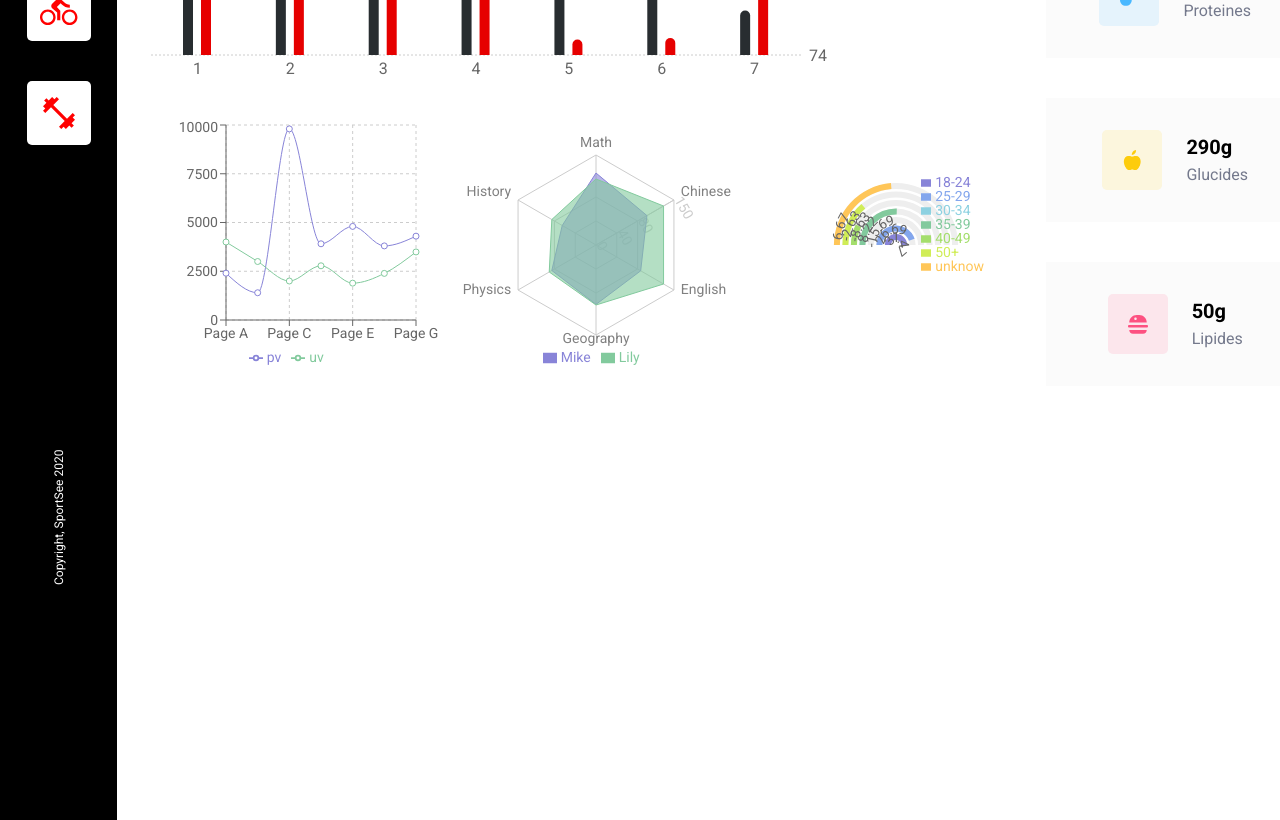
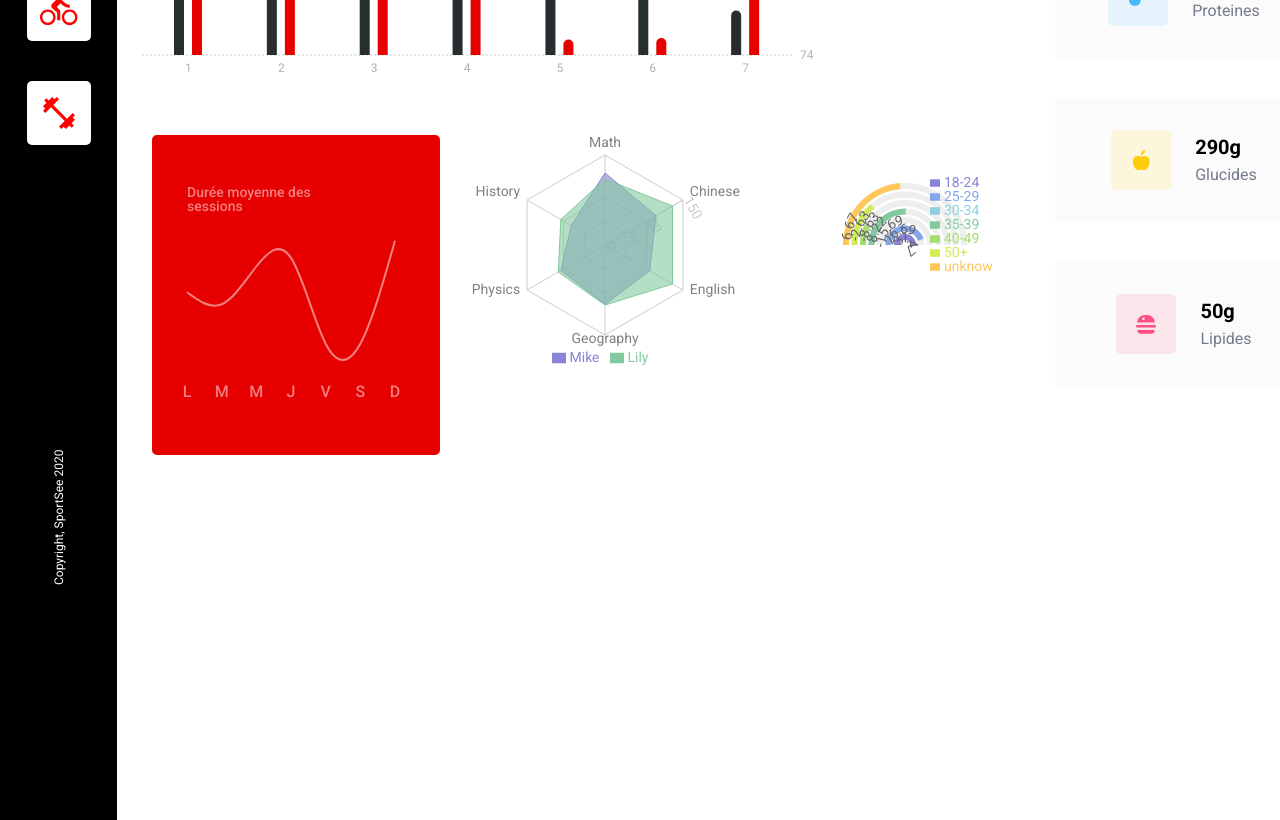
Before and after one commit to juliengDev/OPC_Projet_12, a React (Create React App) app: page / in a window 1280 px wide. Shown: the part 660-1480 px from the top of the page. Built offline with nearby package versions, Linux system fonts and the light colour scheme.

Commit message:
Finalisation du chart LineChartActivity

```diff
--- a/src/components/lineChartActivity/index.jsx
+++ b/src/components/lineChartActivity/index.jsx
@@ -1,73 +1,90 @@
-import "../../styles/style.css"
-import {
-  LineChart,
-  CartesianGrid,
-  XAxis,
-  YAxis,
-  Tooltip,
-  Legend,
-  Line,
-} from "recharts"
-const LineChartActivity = () => {
-  const data = [
-    {
-      name: "Page A",
-      uv: 4000,
-      pv: 2400,
-      amt: 2400,
-    },
-    {
-      name: "Page B",
-      uv: 3000,
-      pv: 1398,
-      amt: 2210,
-    },
-    {
-      name: "Page C",
-      uv: 2000,
-      pv: 9800,
-      amt: 2290,
-    },
-    {
-      name: "Page D",
-      uv: 2780,
-      pv: 3908,
-      amt: 2000,
-    },
-    {
-      name: "Page E",
-      uv: 1890,
-      pv: 4800,
-      amt: 2181,
-    },
-    {
-      name: "Page F",
-      uv: 2390,
-      pv: 3800,
-      amt: 2500,
-    },
-    {
-      name: "Page G",
-      uv: 3490,
-      pv: 4300,
-      amt: 2100,
-    },
-  ]
+import React from "react"
+import { LineChart, XAxis, Tooltip, Line, YAxis, Legend } from "recharts"
+
+const getDayOfWeek = (day) => {
+  const daysOfWeek = ["L", "M", "M", "J", "V", "S", "D"]
+  return daysOfWeek[day - 1] || ""
+}
+
+const CustomTooltip = ({ active, payload }) => {
+  if (active && payload && payload.length) {
+    const sessionLength = payload[0].value
+    return (
+      <div className="lineChartActivity__tooltip">{`${sessionLength} min`}</div>
+    )
+  }
+  return null
+}
+
+const LineChartActivity = ({ datas }) => {
+  const data = datas[0].averageSessions
+  const chartData = data.map((item) => ({
+    day: item.day,
+    dayOfWeek: getDayOfWeek(item.day),
+    sessionLength: item.sessionLength,
+  }))
+
+  const ChartTitle = () => {
+    return (
+      <h3 className="lineChartActivity__title">Durée moyenne des sessions</h3>
+    )
+  }
+
   return (
     <section className="lineChartActivity grid-item grid-item-5">
       <LineChart
-        width={300}
-        height={250}
-        data={data}
+        width={258}
+        height={263}
+        data={chartData}
         margin={{ top: 5, right: 30, left: 20, bottom: 5 }}
       >
-        <CartesianGrid strokeDasharray="3 3" />
-        <XAxis dataKey="name" />
-        <YAxis />
-        <Tooltip />
-        <Legend />
-        <Line type="monotone" dataKey="pv" stroke="#8884d8" />
-        <Line type="monotone" dataKey="uv" stroke="#82ca9d" />
+        <Legend
+          layout=""
+          verticalAlign="top"
+          align="left"
+          content={<ChartTitle />}
+          width={170}
+        />
+        <XAxis
+          dataKey="dayOfWeek"
+          tickLine={false}
+          tick={{
+            fontFamily: "Roboto",
+            fill: "#fff",
+            fontSize: 16,
+            fontWeight: 500,
+          }}
+          axisLine={false}
+        />
+        <YAxis
+          dataKey="sessionLength"
+          domain={["dataMin - 20", "dataMax + 50"]}
+          hide={true}
+          axisLine={false}
+        />
+
+        <Tooltip
+          animationEasing="ease-out"
+          offset={40}
+          wrapperStyle={{ outline: "none" }}
+          content={<CustomTooltip />}
+          active={false}
+        />
+
+        <Line
+          type="natural"
+          dataKey="sessionLength"
+          dot={false}
+          stroke="#FFF"
+          strokeWidth={2}
+          isAnimationActive={false}
+          activeDot={{
+            fill: "white",
+            stroke: "rgba(255,255,255,0.3)",
+            strokeWidth: 10,
+            r: 5,
+          }}
+        />
       </LineChart>
     </section>
   )
--- a/src/pages/home/index.jsx
+++ b/src/pages/home/index.jsx
@@ -1,4 +1,4 @@
-import { useState, useEffect } from "react"
+// import { useState, useEffect } from "react"
 import "../../styles/style.css"
 import users from "../../services/API_MOCK"
 // import users from "../../services/API"
@@ -14,13 +14,13 @@ import RadarChartActivity from "../../components/radarChartActivity"
 import RadialBarChartActivity from "../../components/radialBarChartActivity"
 
 const Home = () => {
-  const [datas, setDatas] = useState([])
+  // const [datas, setDatas] = useState([])
 
-  useEffect(() => {
-    setDatas(users)
-  }, [])
+  // useEffect(() => {
+  //   setDatas(users)
+  // }, [])
 
-  console.log(datas)
+  // console.log(datas)
 
   return (
     <div className="container">
@@ -30,8 +30,8 @@ const Home = () => {
         <Banner datas={users} />
         <BarChartActivity datas={users} />
         <LineChartActivity datas={users} />
-        <RadarChartActivity />
-        <RadialBarChartActivity />
+        <RadarChartActivity datas={users} />
+        <RadialBarChartActivity datas={users} />
         <KeyDataContainer datas={users} />
       </div>
     </div>
--- a/src/sass/base/base.scss
+++ b/src/sass/base/base.scss
@@ -140,12 +140,12 @@ table {
 }
 .container {
   display: grid;
-  grid-template-columns: repeat(12, 1fr);
+  grid-template-columns: repeat(2, 1fr);
 }
 
 .grid-item-1 {
   grid-area: header;
-  grid-column: 1/-1;
+  grid-column: 1/3;
   grid-row: 1/2;
 }
 .grid-item-2 {
@@ -154,7 +154,7 @@ table {
 }
 .dashboard-container {
   display: grid;
-  grid-template-columns: repeat(12, 1fr);
+  grid-template-columns: repeat(5, 1fr);
   grid-template-rows: repeat(4, 1fr);
   grid-column: 2/-1;
 }
--- a/src/sass/components/lineChartActivity.scss
+++ b/src/sass/components/lineChartActivity.scss
@@ -1,3 +1,40 @@
 .lineChartActivity {
+  background-color: #e60000;
+  border-radius: 5px;
   font-size: 14px;
+  padding: 15px;
+  margin: 15px;
+
+  &__title {
+    color: #ffffff;
+    opacity: 0.5;
+    font-weight: $medium;
+    padding: 30px 0 0;
+  }
+  &__tooltip {
+    background-color: #fff;
+    color: #000;
+    font-size: 8px;
+    width: 35px;
+    padding: 5px;
+    text-align: center;
+    font-weight: 500;
+  }
 }
+.recharts-responsive-container {
+  padding: 5px;
+}
+.recharts-line {
+  opacity: 0.5;
+}
+.recharts-cartesian-axis-tick {
+  opacity: 0.5;
+  font-size: 12px;
+}
+.recharts-cartesian-axis {
+  max-width: 229px;
+}
+
+// .recharts-xAxis {
+//   transform: translate(0, 6%);
+// }
--- a/src/styles/style.css
+++ b/src/styles/style.css
@@ -149,12 +149,12 @@ table {
 
 .container {
   display: grid;
-  grid-template-columns: repeat(12, 1fr);
+  grid-template-columns: repeat(2, 1fr);
 }
 
 .grid-item-1 {
   grid-area: header;
-  grid-column: 1/-1;
+  grid-column: 1/3;
   grid-row: 1/2;
 }
 
@@ -165,7 +165,7 @@ table {
 
 .dashboard-container {
   display: grid;
-  grid-template-columns: repeat(12, 1fr);
+  grid-template-columns: repeat(5, 1fr);
   grid-template-rows: repeat(4, 1fr);
   grid-column: 2/-1;
 }
@@ -380,7 +380,43 @@ table {
 }
 
 .lineChartActivity {
+  background-color: #e60000;
+  border-radius: 5px;
   font-size: 14px;
+  padding: 15px;
+  margin: 15px;
+}
+.lineChartActivity__title {
+  color: #ffffff;
+  opacity: 0.5;
+  font-weight: 500;
+  padding: 30px 0 0;
+}
+.lineChartActivity__tooltip {
+  background-color: #fff;
+  color: #000;
+  font-size: 8px;
+  width: 35px;
+  padding: 5px;
+  text-align: center;
+  font-weight: 500;
+}
+
+.recharts-responsive-container {
+  padding: 5px;
+}
+
+.recharts-line {
+  opacity: 0.5;
+}
+
+.recharts-cartesian-axis-tick {
+  opacity: 0.5;
+  font-size: 12px;
+}
+
+.recharts-cartesian-axis {
+  max-width: 229px;
 }
 
 .radarChartActivity {
```
Also changed, not shown: 1 other file (tests, documents, lock files or other folders).
